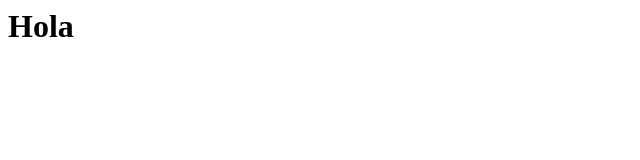
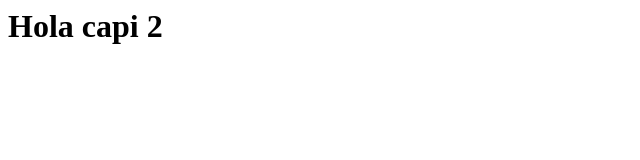
Before and after one commit to MaydeMaye/PracticaTag, a plain HTML site: page index.html in a window 1280 px wide. Shown: the whole page, without its empty margins (0-640 px from the left). Drawn offline with Linux system fonts and the light colour scheme.

Commit message:
Tercer commit

```diff
--- a/index.html
+++ b/index.html
@@ -1 +1 @@
-<h1>Hola</h1>
+<h1>Hola capi 2</h1>
```
